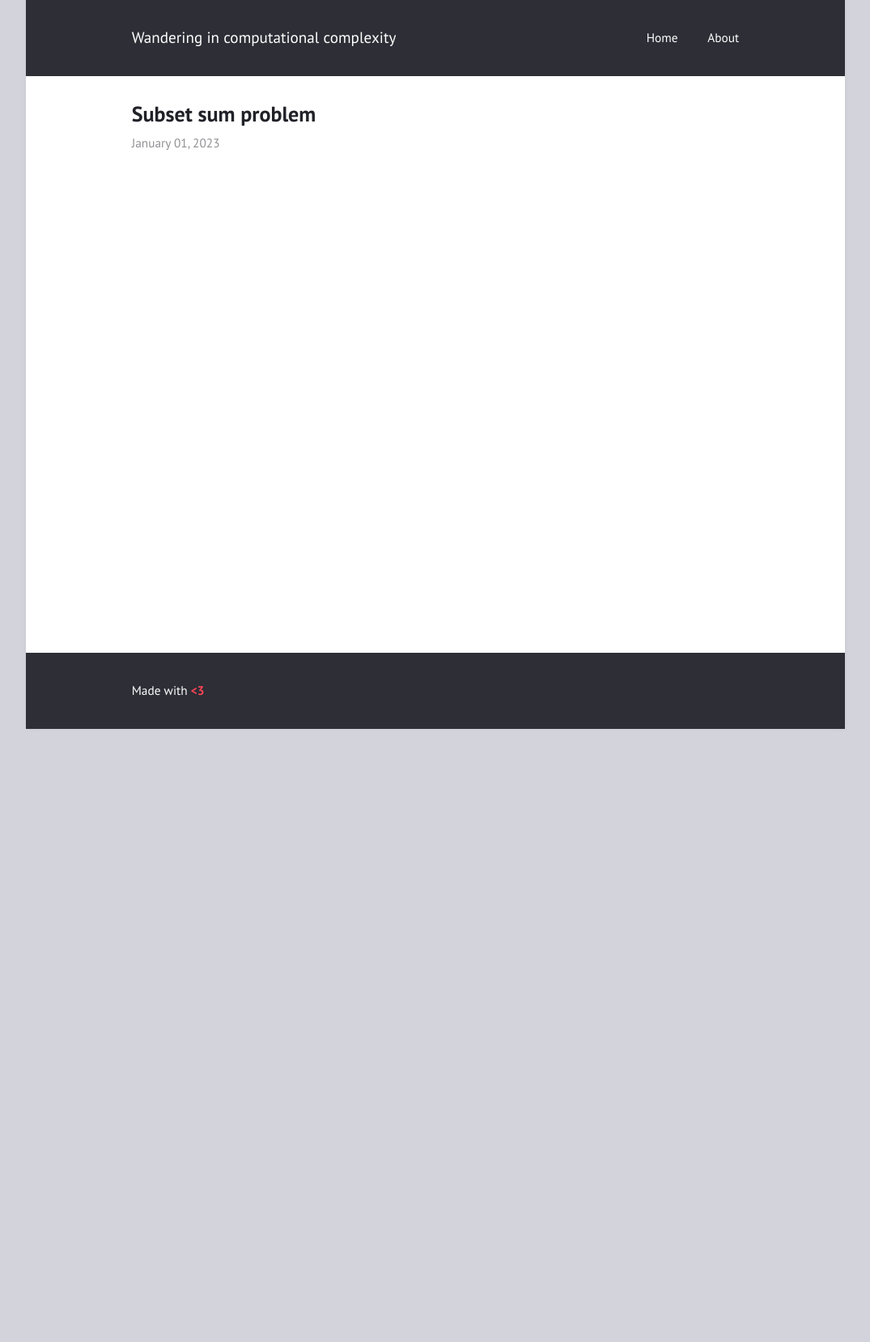
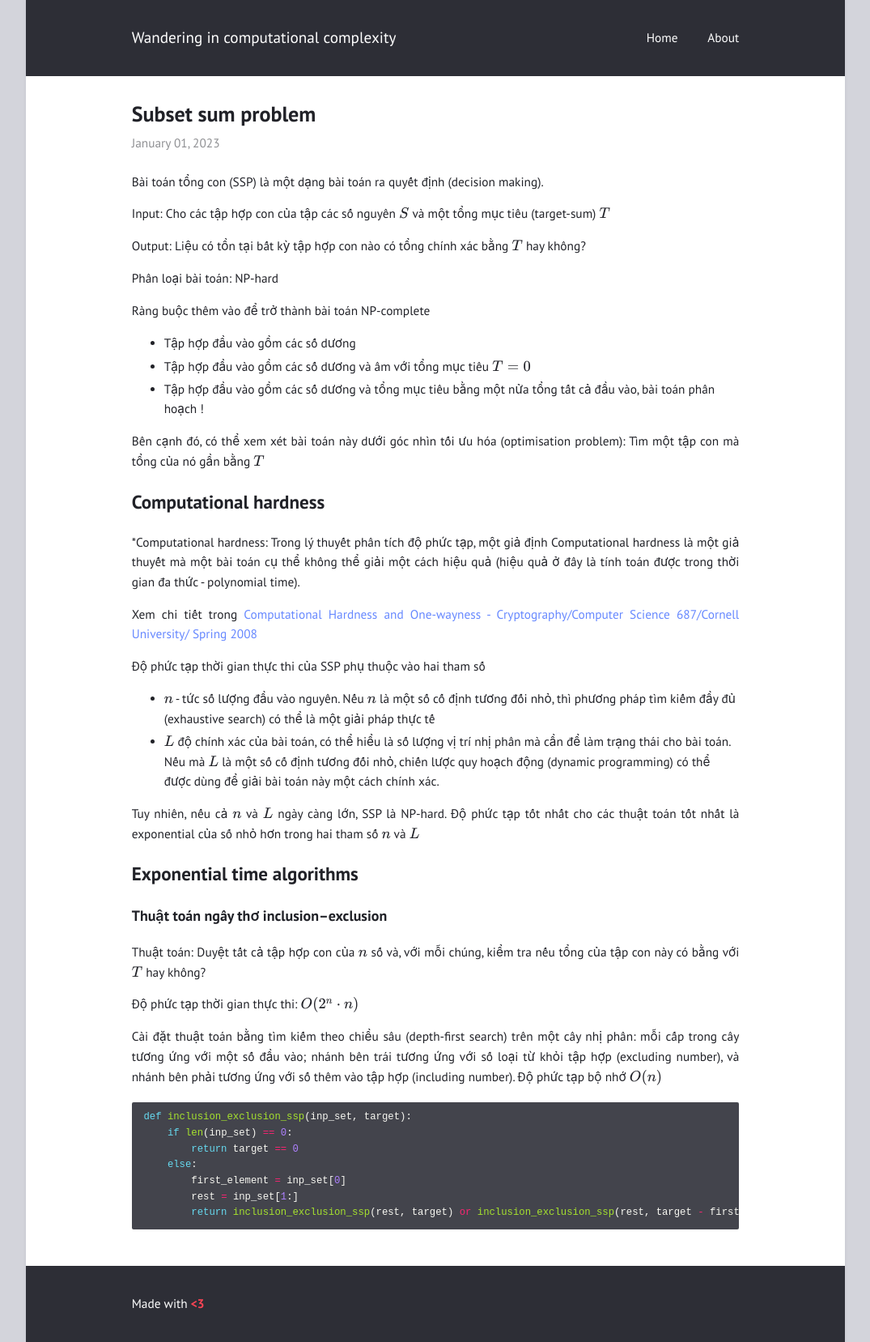
Before and after one commit to lnhutnam/computational-complexity, a Jekyll site: the page built from _posts/2023-01-01-sss-problem.md, in a window 1280 px wide. Shown: the whole page at 81% size, without its empty margins (102-1177 px from the left). Built offline with Jekyll 4.4.1, drawn with Linux system fonts in a browser that asks for light colours; before the commit the page ends 900 px from its top, so only the background shows below that.

Commit message:
upload ssp

````diff
--- a/_posts/2023-01-01-sss-problem.md
+++ b/_posts/2023-01-01-sss-problem.md
@@ -4,3 +4,50 @@ mathjax: true
 layout: post
 categories: DLB
 ---
+
+Bài toán tổng con (SSP) là một dạng bài toán ra quyết định (decision making).
+
+Input: Cho các tập hợp con của tập các số nguyên $$S$$ và một tổng mục tiêu (target-sum) $$T$$
+
+Output: Liệu có tồn tại bất kỳ tập hợp con nào có tổng chính xác bằng $$T$$ hay không?
+
+Phân loại bài toán: NP-hard
+
+Ràng buộc thêm vào để trở thành bài toán NP-complete
+- Tập hợp đầu vào gồm các số dương
+- Tập hợp đầu vào gồm các số dương và âm với tổng mục tiêu $$T = 0$$
+- Tập hợp đầu vào gồm các số dương và tổng mục tiêu bằng một nửa tổng tất cả đầu vào, bài toán phân hoạch !
+
+Bên cạnh đó, có thể xem xét bài toán này dưới góc nhìn tối ưu hóa (optimisation problem): Tìm một tập con mà tổng của nó gần bằng $$T$$
+
+## Computational hardness
+
+*Computational hardness: Trong lý thuyết phân tích độ phức tạp, một giả định Computational hardness là một giả thuyết mà một bài toán cụ thể không thể giải một cách hiệu quả (hiệu quả ở đây là tính toán được trong thời gian đa thức - polynomial time).
+
+Xem chi tiết trong [Computational Hardness and One-wayness - Cryptography/Computer Science 687/Cornell University/ Spring 2008](https://www.cs.cornell.edu/courses/cs687/2008sp/chap2.pdf)
+
+Độ phức tạp thời gian thực thi của SSP phụ thuộc vào hai tham số
+- $$n$$ - tức số lượng đầu vào nguyên. Nếu $$n$$ là một số cố định tương đối nhỏ, thì phương pháp tìm kiếm đầy đủ (exhaustive search) có thể là một giải pháp thực tế
+- $$L$$ độ chính xác của bài toán, có thể hiểu là số lượng vị trí nhị phân mà cần để làm trạng thái cho bài toán. Nếu mà $$L$$ là một số cố định tương đối nhỏ, chiến lược quy hoạch động (dynamic programming) có thể được dùng để giải bài toán này một cách chính xác.
+
+Tuy nhiên, nếu cả $$n$$ và $$L$$ ngày càng lớn, SSP là NP-hard. Độ phức tạp tốt nhất cho các thuật toán tốt nhất là exponential của số nhỏ hơn trong hai tham số $$n$$ và $$L$$
+
+## Exponential time algorithms
+
+### Thuật toán ngây thơ inclusion–exclusion
+
+Thuật toán: Duyệt tất cả tập hợp con của $$n$$ số và, với mỗi chúng, kiểm tra nếu tổng của tập con này có bằng với $$T$$ hay không?
+
+Độ phức tạp thời gian thực thi: $$O(2^n \cdot n)$$
+
+Cài đặt thuật toán bằng tìm kiếm theo chiều sâu (depth-first search) trên một cây nhị phân: mỗi cấp trong cây tương ứng với một số đầu vào; nhánh bên trái tương ứng với số loại từ khỏi tập hợp (excluding number), và nhánh bên phải tương ứng với số thêm vào tập hợp (including number). Độ phức tạp bộ nhớ $$O(n)$$
+
+```py
+def inclusion_exclusion_ssp(inp_set, target):
+    if len(inp_set) == 0:
+        return target == 0
+    else:
+        first_element = inp_set[0]
+        rest = inp_set[1:]
+        return inclusion_exclusion_ssp(rest, target) or inclusion_exclusion_ssp(rest, target - first_element)
+```
````
